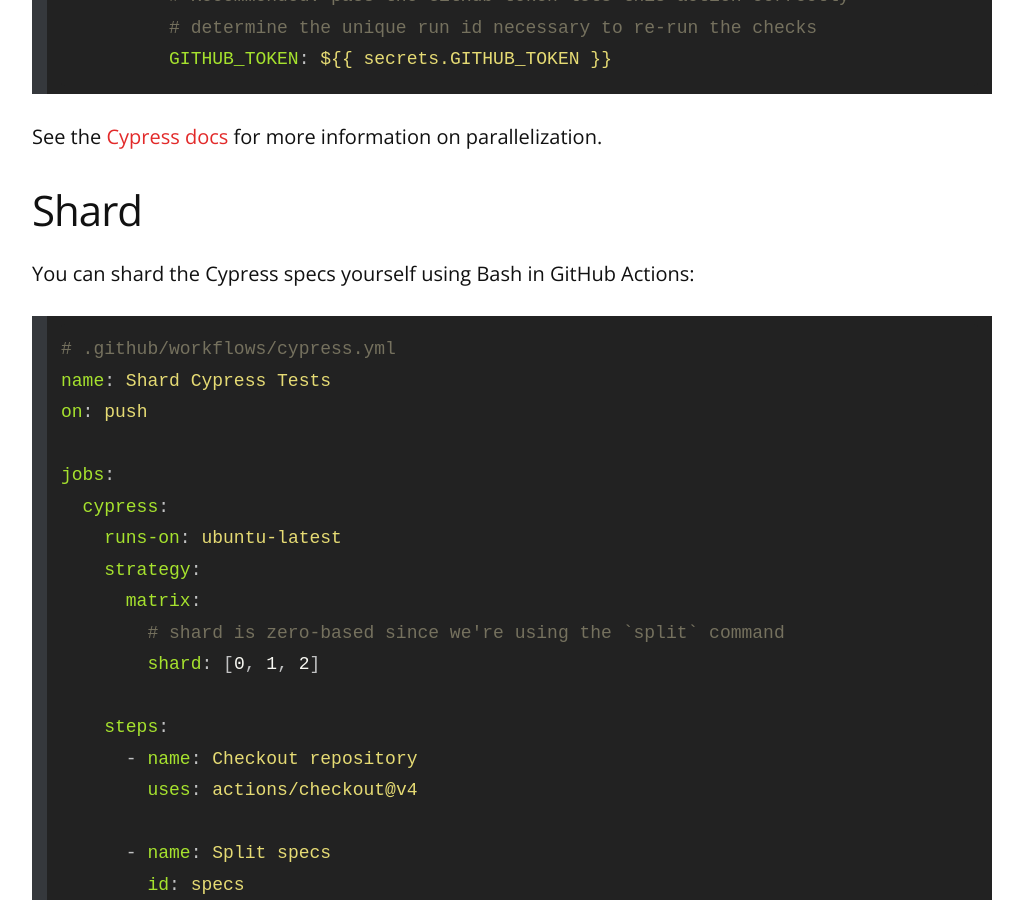
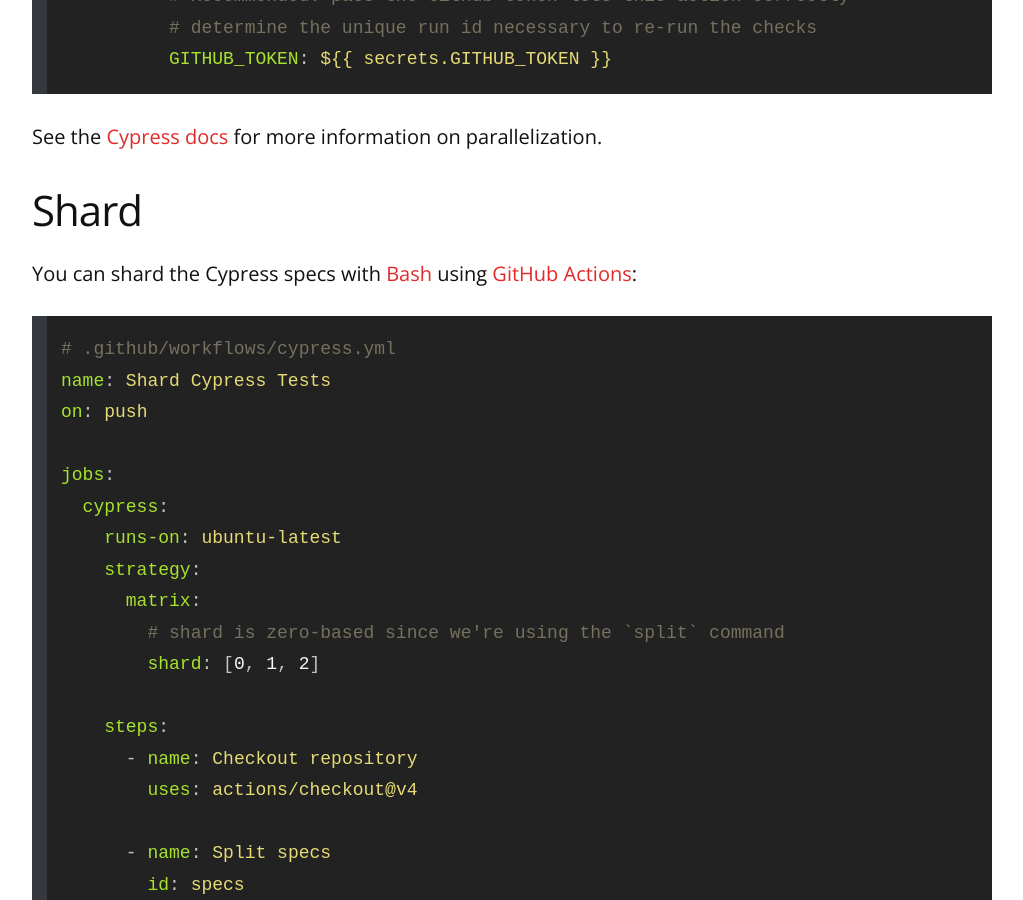
Before and after one commit to remarkablemark/remarkablemark.github.io, a Jekyll site: the page built from _posts/2024/2024-11-28-how-to-shard-cypress-specs-on-github-actions.md, in a window 1280 px wide and 900 px high, scrolled down 1713 px. Shown: the whole window, without its empty margins (128-1151 px from the left). Built offline with Jekyll 4.4.1, drawn with Linux system fonts in a browser that asks for light colours; comment, search, counter and statistics services are not loaded; some of the changed text lies outside the part shown.

Commit message:
chore(posts): update "How to shard Cypress specs on GitHub Actions"
Post: 2024-11-28-how-to-shard-cypress-specs-on-github-actions.md

Update excerpt and tidy grammar

https://remarkablemark.medium.com/how-to-shard-cypress-specs-on-github-actions-dcf1db32f389

```diff
--- a/_posts/2024/2024-11-28-how-to-shard-cypress-specs-on-github-actions.md
+++ b/_posts/2024/2024-11-28-how-to-shard-cypress-specs-on-github-actions.md
@@ -2,7 +2,8 @@
 layout: post
 title: How to shard Cypress specs on GitHub Actions
 date: 2024-11-28 22:58:26
-excerpt: How to shard Cypress specs on GitHub Actions.
+updated: 2024-11-30 16:01:11
+excerpt: How to run Cypress tests in parallel with Cypress Cloud or shard tests with GitHub Actions.
 categories: cypress specs github actions ci
 ---
 
@@ -62,7 +63,7 @@
 
 ## Shard
 
-You can shard the Cypress specs yourself using Bash in GitHub Actions:
+You can shard the Cypress specs with [Bash](https://www.gnu.org/software/bash/) using [GitHub Actions](Run Cypress tests in parallel with Cypress Cloud or shard tests with GitHub Actions.):
 
 {% raw %}
 
```
